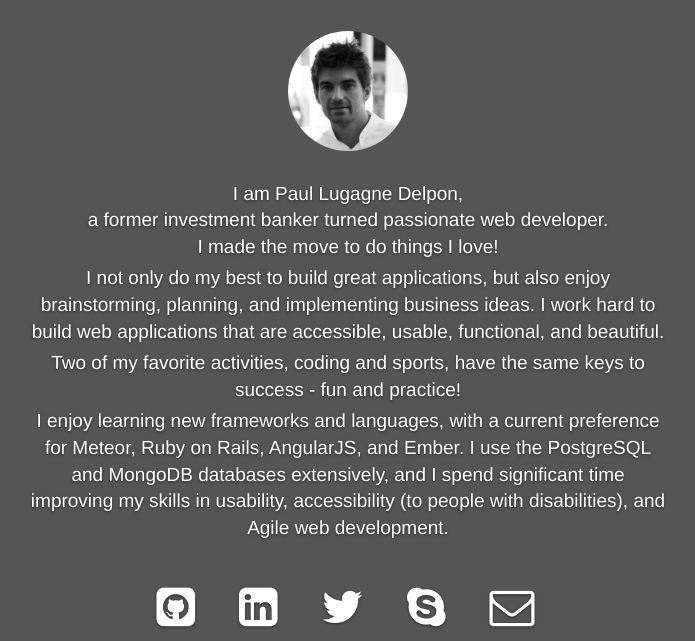
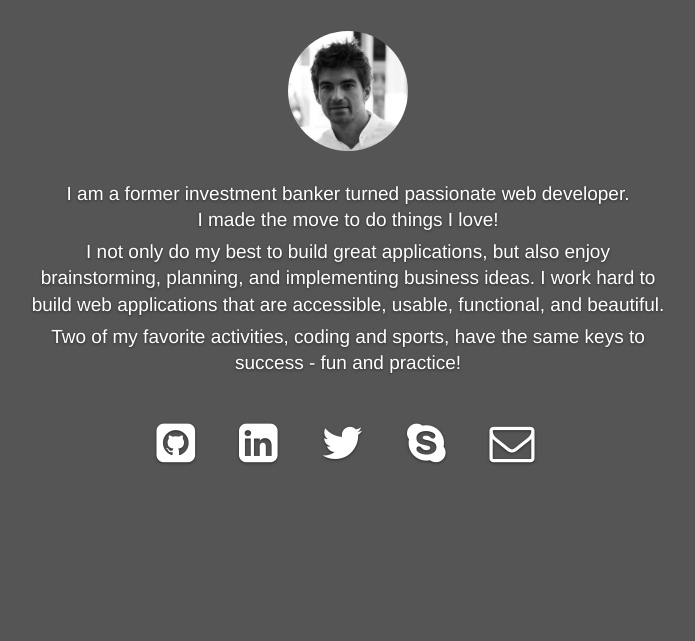
Before and after one commit to paulld/portfolio, a Rails app: page / in a window 1280 px wide. Shown: the part 249-890 px from the top of the page, without its empty margins (292-987 px from the left). After the commit the page ends 713 px from the top, so only its background shows below. Run offline with Rails 7, Linux system fonts and the light colour scheme; style sheets or scripts are compiled from the project's sources; some libraries are stand-ins or nearby versions.

Commit message:
update bio

```diff
--- a/app/views/static_pages/biography.html.erb
+++ b/app/views/static_pages/biography.html.erb
@@ -5,8 +5,7 @@
   <%= image_tag "paulld-profile-picture.jpg", :class => "profile-picture" %>
   <!-- <p class="lead lead-biography">Thank you for visiting my site!</p> -->
   <p class="lead lead-biography">
-    I am Paul Lugagne Delpon,<br>
-    a former investment banker turned passionate web developer.<br>
+    I am a former investment banker turned passionate web developer.<br>
     I made the move to do things I love!
   </p>
   <p class="lead lead-biography">
@@ -18,10 +17,10 @@
     Two of my favorite activities, coding and sports, have the same keys
     to success - fun and practice!
   </p>
-  <p class="lead lead-biography">
+  <!-- <p class="lead lead-biography">
     I enjoy learning new frameworks and languages, with a current preference for
-    Meteor, Ruby on Rails, AngularJS, and Ember. I use the PostgreSQL and MongoDB
+    Ruby on Rails, Node.js, AngularJS, and Meteor. I use the PostgreSQL and MongoDB
     databases extensively, and I spend significant time improving my skills in
     usability, accessibility (to people with disabilities), and Agile web development.
-  </p>
+  </p> -->
 </section>
```
